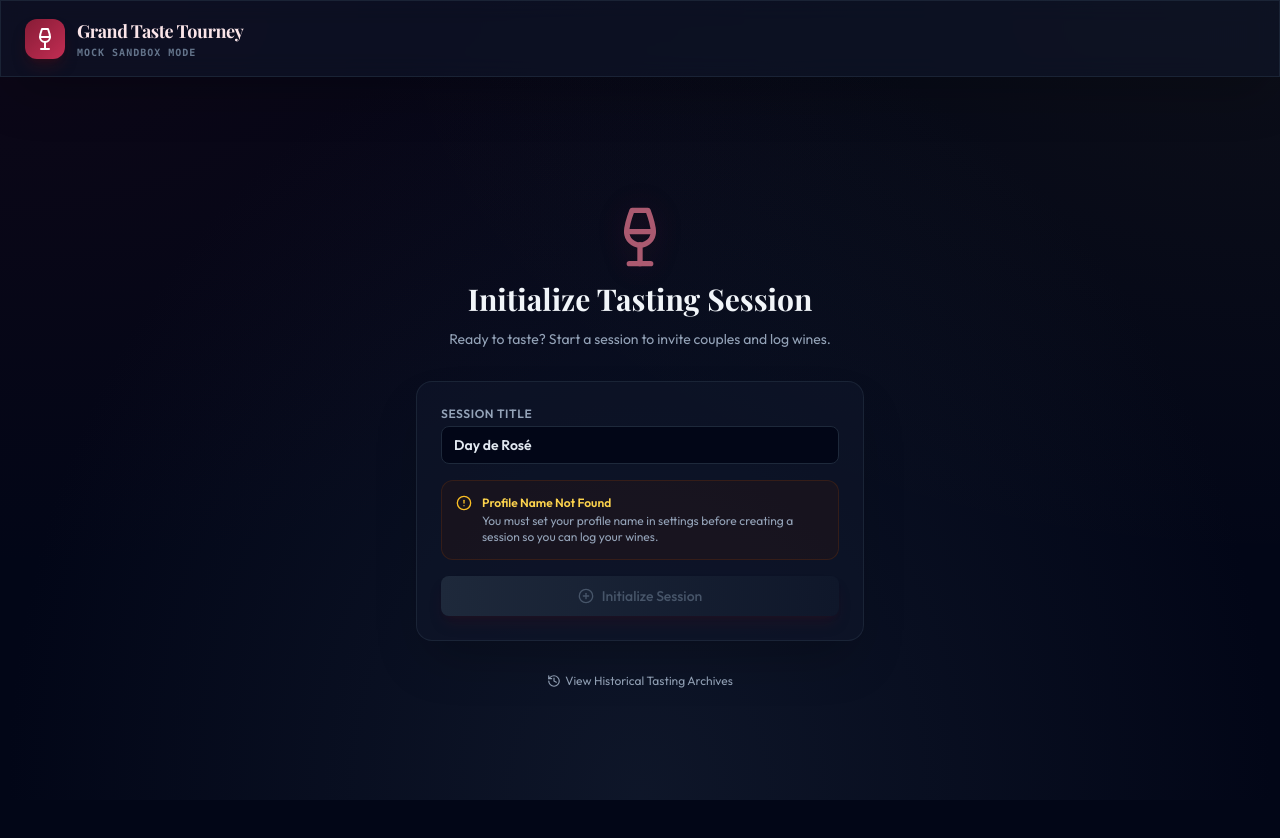
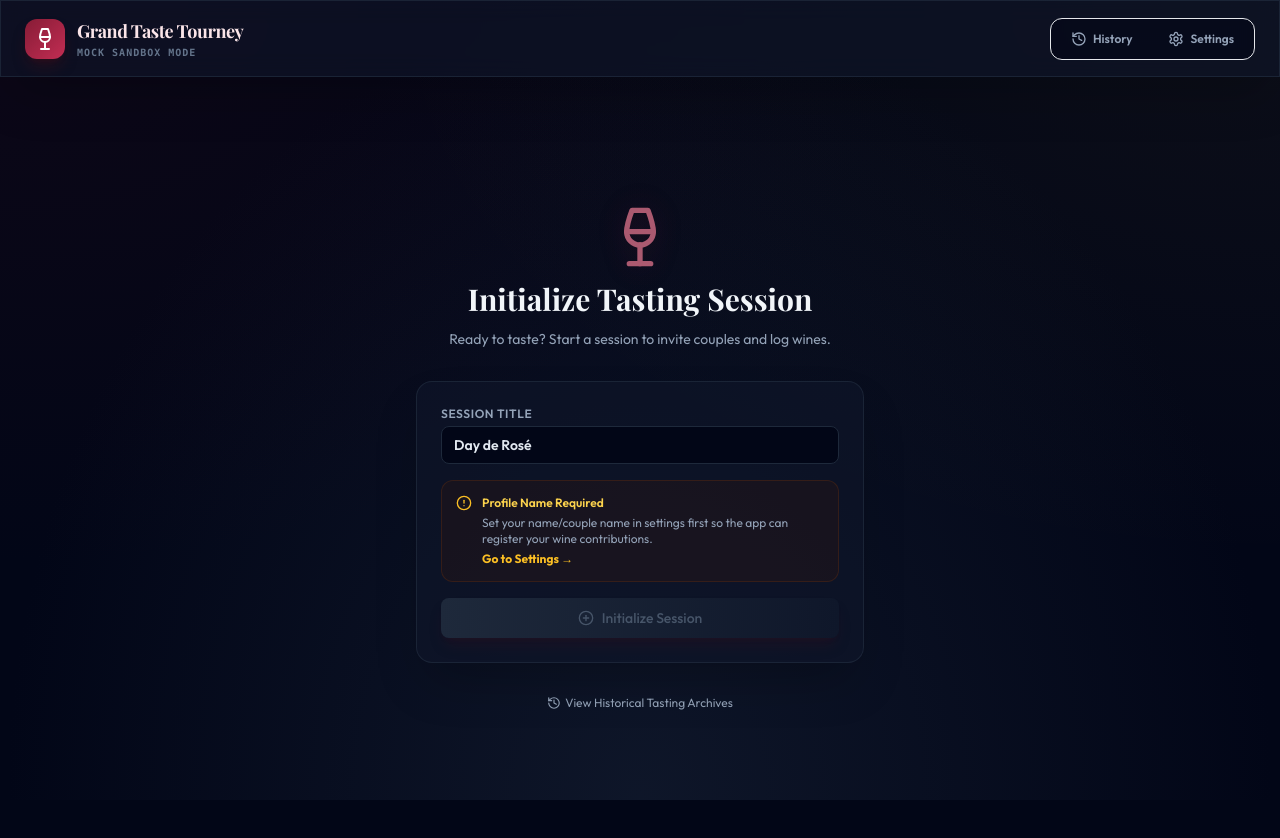
Before and after one commit to Neby123/wine-tasting-app, a React (Vite) app: page / in a window 1280 px wide. Shown: the top 838 px of the page. Built offline with nearby package versions, Linux system fonts and the light colour scheme; a web font is replaced by a local one.

Commit message:
Fix UI navigation lock by exposing settings and history tabs when activeSession is null

```diff
--- a/src/App.tsx
+++ b/src/App.tsx
@@ -339,8 +339,9 @@ export default function App() {
         </div>
 
         {/* Global User status info */}
+        <nav className="flex flex-wrap items-center bg-slate-950/60 p-1 border border-slate-850 rounded-xl text-xs font-semibold gap-1">
           {activeSession && (
-          <nav className="flex flex-wrap items-center bg-slate-950/60 p-1 border border-slate-850 rounded-xl text-xs font-semibold gap-1">
+            <>
               <button
                 onClick={() => { setCurrentMatch(null); setCurrentTab('intake'); }}
                 disabled={activeSession.status !== 'setup'}
@@ -376,6 +377,8 @@ export default function App() {
               >
                 <Trophy className="w-4 h-4" /> Standings & Stats
               </button>
+            </>
+          )}
 
           <button
             onClick={() => { setCurrentMatch(null); setCurrentTab('history'); }}
@@ -399,7 +402,6 @@ export default function App() {
             <SettingsIcon className="w-4 h-4" /> Settings
           </button>
         </nav>
-        )}
       </header>
 
       {/* Main Container */}
@@ -409,6 +411,19 @@ export default function App() {
           <div className="flex flex-col items-center justify-center py-32 space-y-4">
             <RefreshCw className="w-8 h-8 text-wine-500 animate-spin" />
             <p className="text-sm text-slate-500 font-medium">Fetching tasting board...</p>
+          </div>
+        ) : (currentTab === 'settings' || currentTab === 'history') ? (
+          /* Settings and History are accessible even without active session */
+          <div className="space-y-6">
+            {currentTab === 'history' && <History onRefresh={loadData} />}
+            {currentTab === 'settings' && (
+              <Settings
+                voterName={voterName}
+                isHost={isHost}
+                onUpdateVoterName={handleUpdateVoterName}
+                onUpdateHostMode={handleUpdateHostMode}
+              />
+            )}
           </div>
         ) : !activeSession ? (
           /* Session Initialization Screen */
@@ -440,9 +455,16 @@ export default function App() {
                 {!voterName && (
                   <div className="bg-amber-950/20 border border-amber-900/30 rounded-xl p-3.5 flex items-start gap-2.5 text-xs text-amber-300">
                     <AlertCircle className="w-4 h-4 shrink-0 text-amber-400" />
-                    <div>
-                      <p className="font-semibold mb-0.5">Profile Name Not Found</p>
-                      <p className="text-slate-400">You must set your profile name in settings before creating a session so you can log your wines.</p>
+                    <div className="space-y-1">
+                      <p className="font-semibold mb-0.5">Profile Name Required</p>
+                      <p className="text-slate-400">Set your name/couple name in settings first so the app can register your wine contributions.</p>
+                      <button
+                        type="button"
+                        onClick={() => setCurrentTab('settings')}
+                        className="text-amber-400 font-bold hover:underline block text-left"
+                      >
+                        Go to Settings &rarr;
+                      </button>
                     </div>
                   </div>
                 )}
@@ -515,19 +537,6 @@ export default function App() {
                 onResetSession={handleResetSession}
               />
             )}
-
-            {currentTab === 'history' && (
-              <History onRefresh={loadData} />
-            )}
-
-            {currentTab === 'settings' && (
-              <Settings
-                voterName={voterName}
-                isHost={isHost}
-                onUpdateVoterName={handleUpdateVoterName}
-                onUpdateHostMode={handleUpdateHostMode}
-              />
-            )}
           </div>
         )}
 
```
Lines whose indentation alone changed are shown as unchanged.
